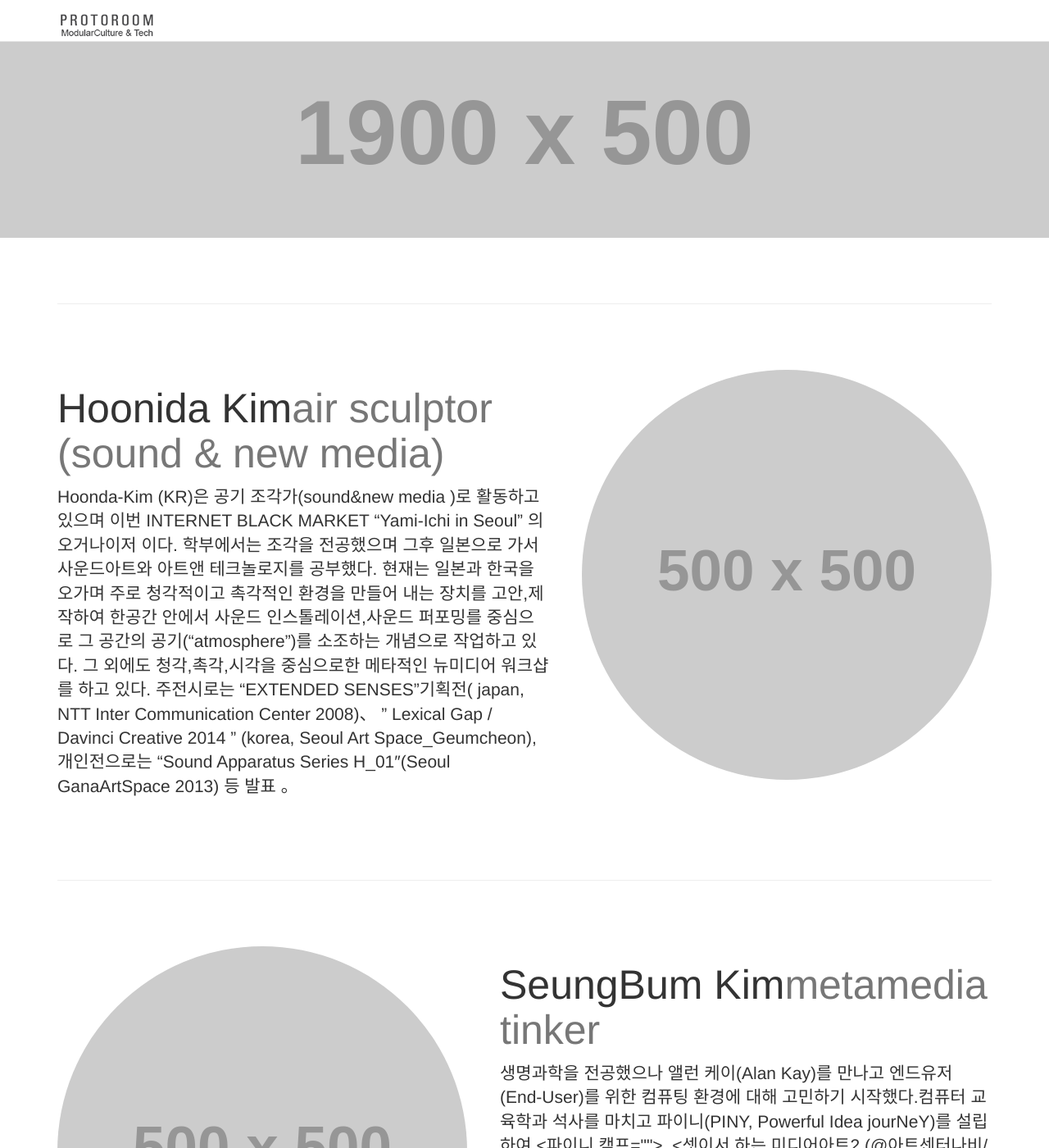
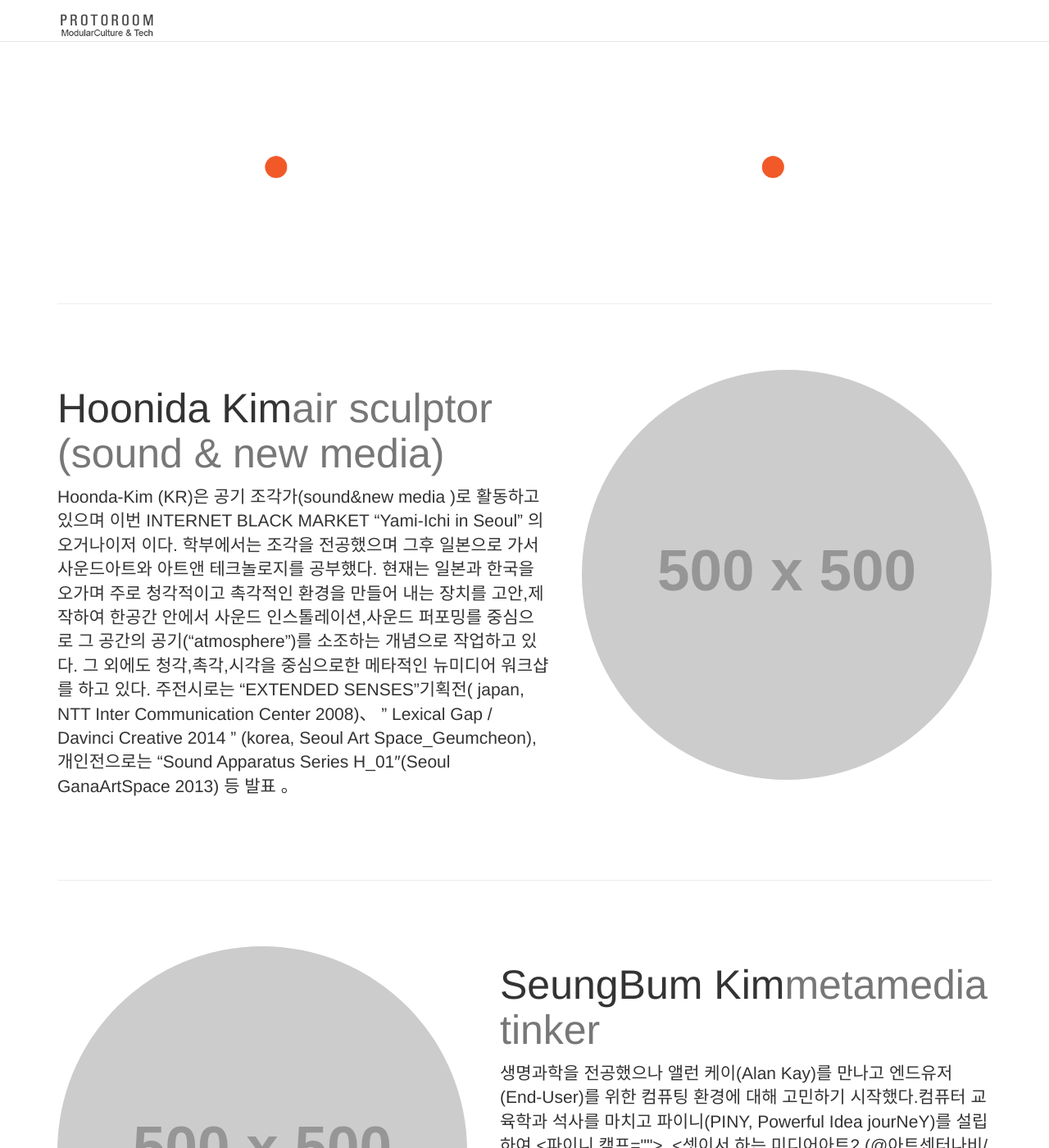
Before and after one commit to PROTOROOM/PROTOROOM, a Jekyll site: the page built from index.html, in a window 1280 px wide and 1400 px high. Shown: the whole window at 82% size. Built offline with Jekyll 4.4.1, drawn with Linux system fonts in a browser that asks for light colours.

Commit message:
add header image

```diff
--- a/assets/_sass/_header.scss
+++ b/assets/_sass/_header.scss
@@ -2,7 +2,7 @@ header {
   display: block;
   width: 100%;
   text-align: center;
-  background: url('http://placehold.it/1900x500') no-repeat center center scroll;
+  background: url('/images/PROTOROOM_dots.png') no-repeat center center scroll;
   -webkit-background-size: cover;
   -moz-background-size: cover;
   background-size: cover;
```
Also changed, not shown: images/PROTOROOM_dots.png (added).
